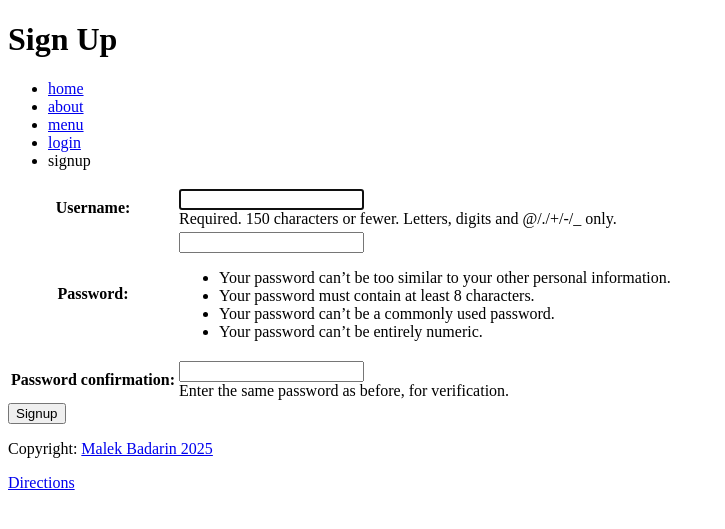
After one commit to malekbadarin/Capstone-Project, a Django app: page /signup/ in a window 1280 px wide. The commit adds this page. Shown: the top 529 px of the page, without its empty margins (0-725 px from the left). Run offline with Django 5.2, Linux system fonts and the light colour scheme.

Commit message:
Finish views accessible by unsigned guests.

```diff
--- a/capstone/capstone/settings.py
+++ b/capstone/capstone/settings.py
@@ -31,13 +31,14 @@ ALLOWED_HOSTS = []
 # Application definition
 
 INSTALLED_APPS = [
+    'restaurant',
     'django.contrib.admin',
     'django.contrib.auth',
     'django.contrib.contenttypes',
     'django.contrib.sessions',
     'django.contrib.messages',
     'django.contrib.staticfiles',
-    'restaurant',
+
 ]
 
 MIDDLEWARE = [
@@ -105,7 +106,7 @@ AUTH_PASSWORD_VALIDATORS = [
 
 LANGUAGE_CODE = 'en-us'
 
-TIME_ZONE = 'UTC'
+TIME_ZONE = 'Asia/Amman'
 
 USE_I18N = True
 
--- /dev/null
+++ b/capstone/restaurant/static/restaurant/css/base.css
@@ -0,0 +1,3 @@
+img {
+    max-width: 25%;
+}
--- a/capstone/restaurant/templates/base.html
+++ b/capstone/restaurant/templates/base.html
@@ -6,11 +6,32 @@
         <meta name="viewport" content="width=device-width, initial-scale=1.0">
         <title>{% block title %}Restaurant{% endblock %}</title>
         {% block stylesheet %}
-    <link rel="stylesheet" href="{% static 'css/base.css' %}">
+        <link rel="stylesheet" href="{% static 'restaurant/css/base.css' %}">
         {% endblock %}
     </head>
     <body>
+        <header>
+            {% block main-header %}
+            {% endblock %}
+            <nav>
+                <ul>
+                    {% for path in paths %}
+                        {% if path != request.resolver_match.view_name %}
+                            <li><a href="{% url path %}">{{path}}</a></li>
+                        {% else %}
+                            <li>{{path}}</li>
+                        {% endif %}
+                    {% endfor %}
+                </ul>
+            </nav>
+            </header>
+        <main>
             {% block content %}
             {% endblock %}
+        </main>
+        <footer>
+            <p>Copyright: <a href="https://github.com/malekbadarin">Malek Badarin 2025</a></p>
+            <a href="https://maps.google.com/maps/dir//%D8%B4%D8%A7%D9%88%D8%B1%D9%85%D8%A7+%D8%A3%D8%A8%D9%88+%D8%AD%D8%A7%D8%AA%D9%85+Abu+Hatem+Shawerma+Karamah+St+Amman+Jordan%E2%80%AD/@32.050994,35.8783848,14z/data=!4m5!4m4!1m0!1m2!1m1!1s0x151c9e5a362daa79:0xa62d9102ddf9ea90">Directions</a>
+        </footer>
     </body>
 </html>
--- /dev/null
+++ b/capstone/restaurant/templates/registration/signup.html
@@ -0,0 +1,21 @@
+{% extends "base.html" %}
+{% load static %}
+
+{% block title %}Sign up{% endblock %}
+
+{% block main-header %}
+    <h1>Sign Up</h1>
+{% endblock %}
+
+{% block content %}
+    {% if error_message %}
+        <p class="red-text">{{ error_message }}</p>
+    {% endif %}
+    <form action="" method="post" class="form-container">
+        {% csrf_token %}
+        <table>
+            {{ form.as_table }}
+        </table>
+        <button type="submit" class="btn submit">Signup</button>
+    </form>
+{% endblock %}
--- a/capstone/restaurant/urls.py
+++ b/capstone/restaurant/urls.py
@@ -4,5 +4,7 @@ from . import views
 urlpatterns = [
     path('', views.home, name = 'home'),
     path('about/', views.about, name = 'about'),
-    path('menu/', views.menu.as_view, name = 'menu'),
+    path('menu/', views.menu, name = 'menu'),
+    path('login/', views.Login.as_view(), name = 'login'),
+    path('signup/', views.signup, name = 'signup'),
 ]
--- a/capstone/restaurant/views.py
+++ b/capstone/restaurant/views.py
@@ -1,14 +1,53 @@
-import django.views.generic as gen_views
-from django.shortcuts import render, HttpResponse
+#import django.views.generic as gen_views
+from urllib import request
+from django.shortcuts import render, redirect
 from .models import Menu
+from django.contrib.auth.views import LoginView
+from django.contrib.auth import login
+from django.contrib.auth.forms import UserCreationForm
 
 # Create your views here.
+paths_list = [
+    'home',
+    'about',
+    'menu',
+    'login',
+    'signup',
+]
+
 def home(request):
-    return render(request, 'index.html')
+    return render(request, 'index.html', {'paths': paths_list})
 
 def about(request):
-    return render(request, 'about.html')
+    return render(request, 'about.html', {'paths': paths_list})
 
-class menu(gen_views.ListView):
-    model = Menu
-    context_object_name = 'menu'
+def menu(request):
+    return render(request, 'restaurant/menu.html', {'menu': Menu.objects.all(), 'paths': paths_list})
+
+class Login(LoginView):
+    template_name = 'registration/login.html'
+
+    def get_context_data(self, **kwargs):
+        context = super().get_context_data(**kwargs)
+        context['paths'] = paths_list
+        return context
+
+def signup(request):
+    if request.method == 'POST':
+        # This is how to create a 'user' form object
+        # that includes the data from the browser
+        form = UserCreationForm(request.POST)
+        #print("POST:", request.POST)                # pretty readable already
+        print("Keys:", request.POST.keys())         # what fields are there
+        print("Username:", request.POST.get('username'))
+        print("Raw dict:", request.POST.dict())
+        if form.is_valid():
+            # This will add the user to the database
+            user = form.save()
+            # This is how we log a user in
+            login(request, user)
+            return redirect('home')
+    # A bad POST or a GET request, so render signup.html with an empty form
+    form = UserCreationForm()
+    context = {'form': form, 'paths': paths_list}
+    return render(request, 'registration/signup.html', context)
```
Also changed, not shown: capstone/restaurant/models.py (+7 -0 lines), capstone/restaurant/templates/about.html (+14 -0 lines), capstone/restaurant/templates/index.html (+10 -0 lines), capstone/restaurant/templates/registration/login.html (added, +17 -0 lines), capstone/restaurant/templates/restaurant/menu.html (added, +22 -0 lines), capstone/capstone/urls.py (line endings or trailing spaces), capstone/restaurant/migrations/0002_menu_user.py (added), capstone/restaurant/migrations/0003_alter_menu_user.py (added), capstone/restaurant/static/css/base.css (deleted), capstone/restaurant/static/restaurant/images/burger.png (added), capstone/restaurant/static/restaurant/images/pizza.png (added). Lines whose indentation alone changed are shown as unchanged.
